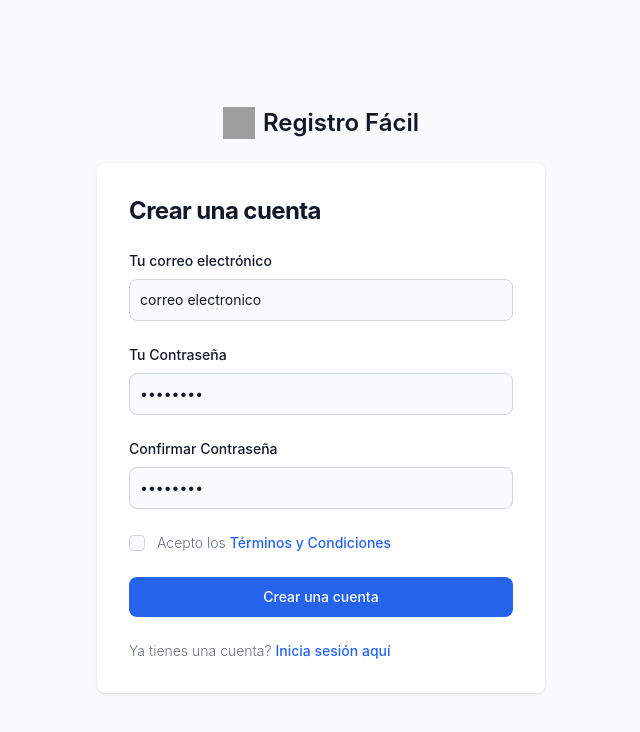
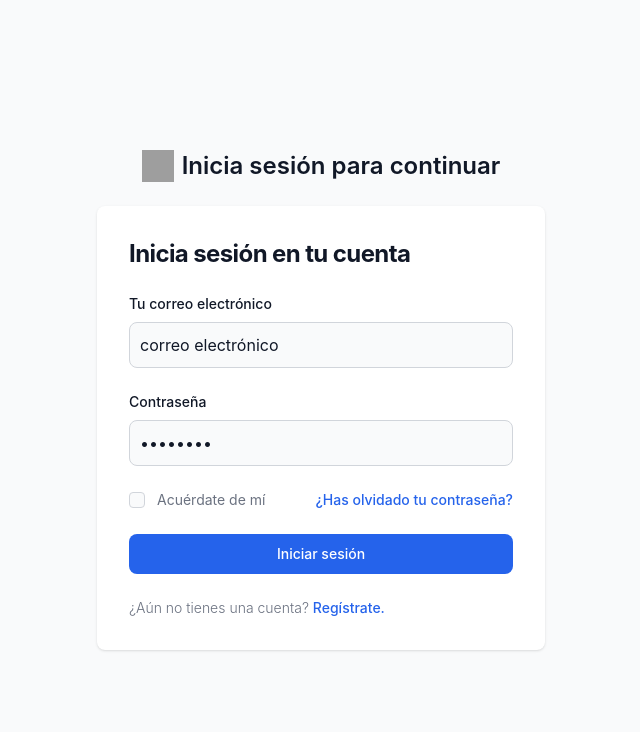
Before and after one commit to G-Sistemas/ClickDeCompra, an Angular app: page /login in a window 1280 px wide. Shown: the top 732 px of the page, without its empty margins (319-959 px from the left). Built offline with nearby package versions, Linux system fonts and the light colour scheme; grey boxes are pictures that could not be loaded.

Commit message:
feat(login): crear componente para el inicio de sesión

```diff
--- a/src/app/app.component.html
+++ b/src/app/app.component.html
@@ -1,3 +1 @@
-<app-user-register-component></app-user-register-component>
-
 <router-outlet />
--- a/src/app/app.component.ts
+++ b/src/app/app.component.ts
@@ -4,13 +4,15 @@
 import { CommonModule } from '@angular/common';
 import { RouterModule } from '@angular/router';
 import { FormsModule } from '@angular/forms';
+import { Router } from '@angular/router';
+import { inject } from '@angular/core';
 import { ProductListComponentComponent } from './product-list-component/product-list-component.component';
 import { UserRegisterComponentComponent } from './user-register-component/user-register-component.component';
 
 @Component({
   selector: 'app-root',
   standalone: true,
-  imports: [CommonModule, RouterModule, UserRegisterComponentComponent],
+  imports: [CommonModule, RouterModule, RouterModule],
   templateUrl: './app.component.html',
   styleUrls: ['./app.component.css']
 })
--- a/src/app/app.routes.ts
+++ b/src/app/app.routes.ts
@@ -1,3 +1,8 @@
 import { Routes } from '@angular/router';
+import { UserRegisterComponentComponent } from './user-register-component/user-register-component.component';
+import { LoginComponent } from './login/login.component';
 
-export const routes: Routes = [];
+export const routes: Routes = [
+    { path: 'register', component: UserRegisterComponentComponent },
+    { path: 'login', component: LoginComponent }
+];
--- /dev/null
+++ b/src/app/login/login.component.html
@@ -0,0 +1,40 @@
+<section class="bg-gray-50 dark:bg-gray-900">
+  <div class="flex flex-col items-center justify-center px-6 py-8 mx-auto md:h-screen lg:py-0">
+      <a href="#" class="flex items-center mb-6 text-2xl font-semibold text-gray-900 dark:text-white">
+          <img class="w-8 h-8 mr-2" src="https://cdn-icons-png.flaticon.com/512/1828/1828490.png" alt="login icon">
+          Inicia sesión para continuar
+      </a>
+      <div class="w-full bg-white rounded-lg shadow dark:border md:mt-0 sm:max-w-md xl:p-0 dark:bg-gray-800 dark:border-gray-700">
+          <div class="p-6 space-y-4 md:space-y-6 sm:p-8">
+              <h1 class="text-xl font-bold leading-tight tracking-tight text-gray-900 md:text-2xl dark:text-white">
+                  Inicia sesión en tu cuenta
+              </h1>
+              <form class="space-y-4 md:space-y-6" action="#">
+                  <div>
+                      <label for="email" class="block mb-2 text-sm font-medium text-gray-900 dark:text-white">Tu correo electrónico</label>
+                      <input type="email" name="email" id="email" class="bg-gray-50 border border-gray-300 text-gray-900 rounded-lg focus:ring-primary-600 focus:border-primary-600 block w-full p-2.5 dark:bg-gray-700 dark:border-gray-600 dark:placeholder-gray-400 dark:text-white dark:focus:ring-blue-500 dark:focus:border-blue-500" placeholder="correo electrónico" required="">
+                  </div>
+                  <div>
+                      <label for="password" class="block mb-2 text-sm font-medium text-gray-900 dark:text-white">Contraseña</label>
+                      <input type="password" name="password" id="password" placeholder="••••••••" class="bg-gray-50 border border-gray-300 text-gray-900 rounded-lg focus:ring-primary-600 focus:border-primary-600 block w-full p-2.5 dark:bg-gray-700 dark:border-gray-600 dark:placeholder-gray-400 dark:text-white dark:focus:ring-blue-500 dark:focus:border-blue-500" required="">
+                  </div>
+                  <div class="flex items-center justify-between">
+                      <div class="flex items-start">
+                          <div class="flex items-center h-5">
+                            <input id="remember" aria-describedby="remember" type="checkbox" class="w-4 h-4 border border-gray-300 rounded bg-gray-50 focus:ring-3 focus:ring-primary-300 dark:bg-gray-700 dark:border-gray-600 dark:focus:ring-primary-600 dark:ring-offset-gray-800" required="">
+                          </div>
+                          <div class="ml-3 text-sm">
+                            <label for="remember" class="text-gray-500 dark:text-gray-300">Acuérdate de mí</label>
+                          </div>
+                      </div>
+                      <a href="#" class="text-sm font-medium text-primary-600 hover:underline dark:text-primary-500">¿Has olvidado tu contraseña?</a>
+                  </div>
+                  <button type="submit" class="w-full text-white bg-primary-600 hover:bg-primary-700 focus:ring-4 focus:outline-none focus:ring-primary-300 font-medium rounded-lg text-sm px-5 py-2.5 text-center dark:bg-primary-600 dark:hover:bg-primary-700 dark:focus:ring-primary-800">Iniciar sesión</button>
+                  <p class="text-sm font-light text-gray-500 dark:text-gray-400">
+                      ¿Aún no tienes una cuenta? <a href="#" class="font-medium text-primary-600 hover:underline dark:text-primary-500">Regístrate.</a>
+                  </p>
+              </form>
+          </div>
+      </div>
+  </div>
+</section>
--- a/src/app/user-register-component/user-register-component.component.html
+++ b/src/app/user-register-component/user-register-component.component.html
@@ -12,7 +12,7 @@
               <form class="space-y-4 md:space-y-6" action="#">
                   <div>
                       <label for="email" class="block mb-2 text-sm font-medium text-gray-900 dark:text-white">Tu correo electrónico</label>
-                      <input type="email" name="email" id="email" class="bg-gray-50 border border-gray-300 text-gray-900 text-sm rounded-lg focus:ring-primary-600 focus:border-primary-600 block w-full p-2.5 dark:bg-gray-700 dark:border-gray-600 dark:placeholder-gray-400 dark:text-white dark:focus:ring-blue-500 dark:focus:border-blue-500" placeholder="correo electronico" required="">
+                      <input type="email" name="email" id="email" class="bg-gray-50 border border-gray-300 text-gray-900 text-sm rounded-lg focus:ring-primary-600 focus:border-primary-600 block w-full p-2.5 dark:bg-gray-700 dark:border-gray-600 dark:placeholder-gray-400 dark:text-white dark:focus:ring-blue-500 dark:focus:border-blue-500" placeholder="correo electrónico" required="">
                   </div>
                   <div>
                       <label for="password" class="block mb-2 text-sm font-medium text-gray-900 dark:text-white">Tu Contraseña</label>
--- a/src/main.ts
+++ b/src/main.ts
@@ -1,7 +1,12 @@
 import { bootstrapApplication } from '@angular/platform-browser';
+import { provideRouter } from '@angular/router';
 import { provideHttpClient } from '@angular/common/http';
 import { AppComponent } from './app/app.component';
+import { routes } from './app/app.routes';
 
 bootstrapApplication(AppComponent, {
-  providers: [provideHttpClient()]
+  providers: [
+    provideHttpClient(),
+    provideRouter(routes)
+  ]
 });
```
Also changed, not shown: src/app/login/login.component.ts (added, +11 -0 lines), src/app/login/login.component.css (added), 1 other file (tests, documents, lock files or other folders).
